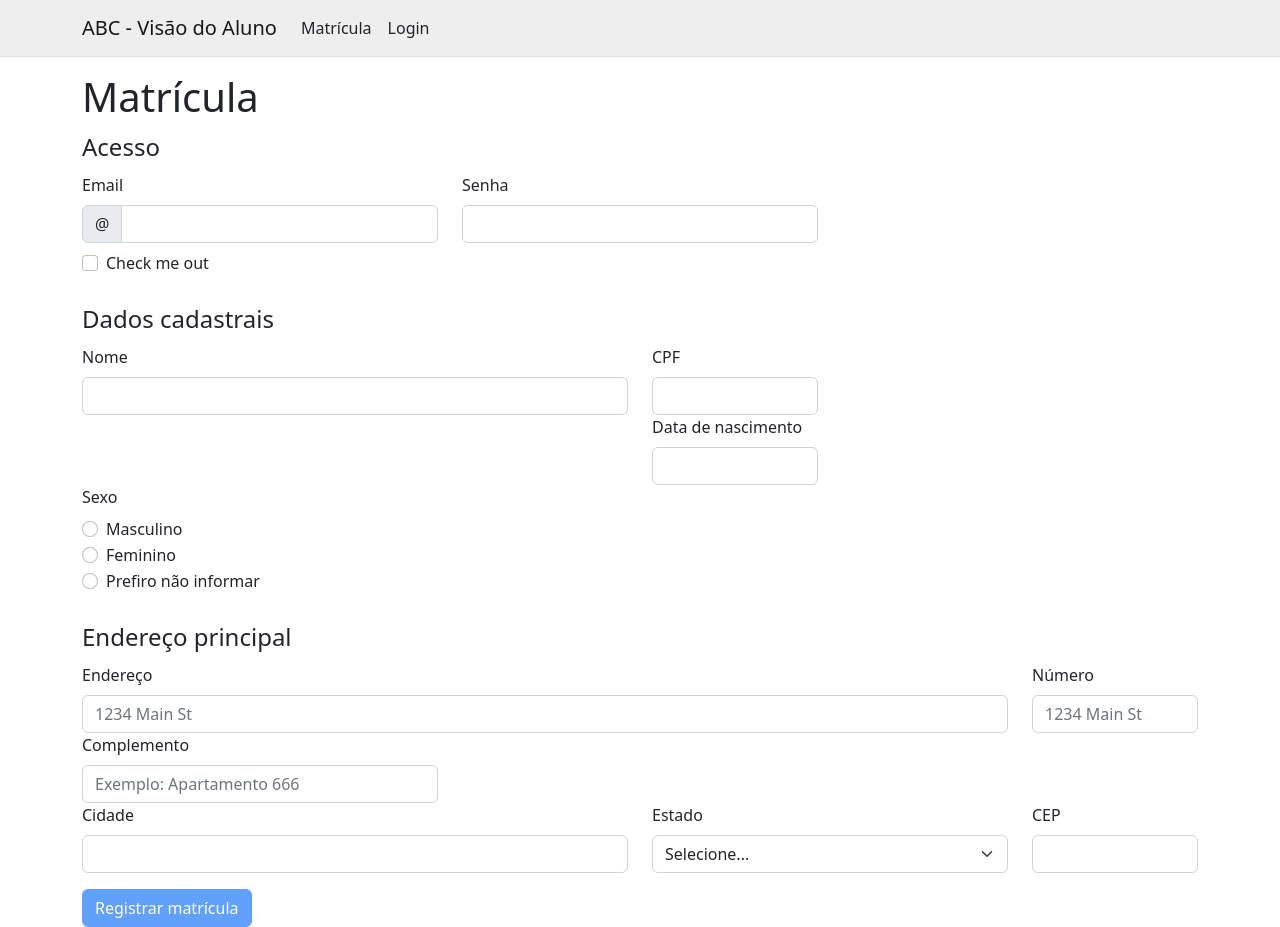
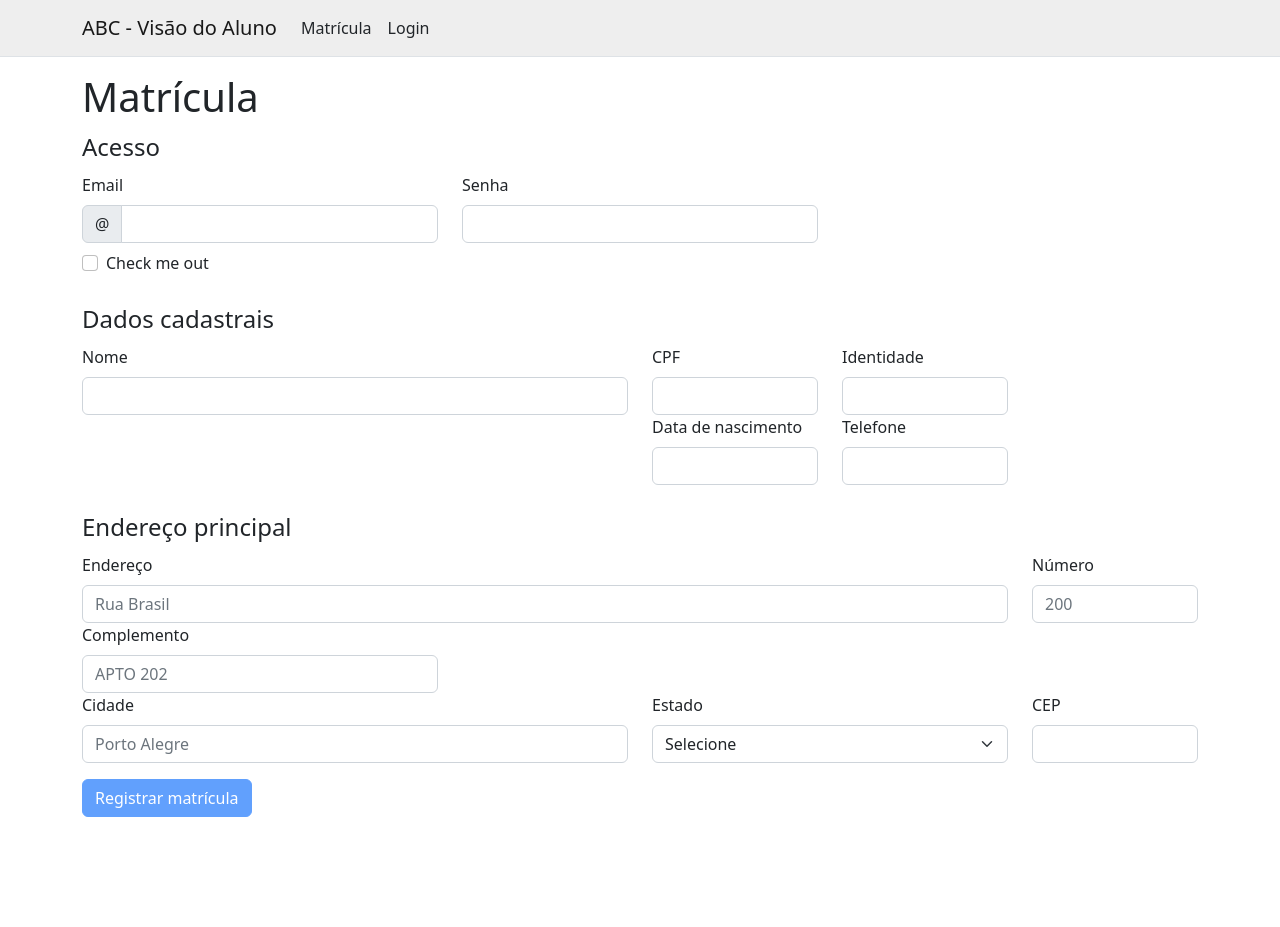
Before and after one commit to felipejunges/Financeiro.Front, an Angular app: page /matricula in a window 1280 px wide. After the commit the page ends 817 px from the top, so only its background shows below. Built offline with nearby package versions, Linux system fonts and the light colour scheme.

Commit message:
🚧 Criada primeira versão do POST da matrícula, incompleta

```diff
--- a/src/app/components/matricula/matricula.component.html
+++ b/src/app/components/matricula/matricula.component.html
@@ -6,10 +6,10 @@
     <legend>Acesso</legend>
     <div class="row">
       <div class="col-md-4">
-        <label for="inputEmail4" class="form-label">Email</label>
+        <label for="email" class="form-label">Email</label>
         <div class="input-group">
           <span class="input-group-text" id="basic-addon1">@</span>
-          <input type="text" class="form-control" [ngClass]="campoInvalido('email') ? 'is-invalid' : ''" aria-label="Username" aria-describedby="basic-addon1" id="inputEmail4" formControlName="email">
+          <input type="text" class="form-control" [ngClass]="campoInvalido('email') ? 'is-invalid' : ''" aria-label="E-mail" aria-describedby="basic-addon1" id="email" formControlName="email">
 
           <div *ngIf="campoInvalido('email')" class="invalid-feedback">
             <div *ngIf="postagemForm.controls['email'].errors?.['required']">O e-mail é obrigatório</div>
@@ -20,8 +20,8 @@
         </div>
       </div>
       <div class="col-md-4">
-        <label for="inputPassword4" class="form-label">Senha</label>
-        <input type="password" class="form-control" id="inputPassword4" />
+        <label for="senha" class="form-label">Senha</label>
+        <input type="password" class="form-control" id="senha" />
       </div>
     </div>
     <div class="col-12 mt-2">
@@ -40,7 +40,7 @@
         <input type="text" class="form-control" [ngClass]="campoInvalido('nome') ? 'is-invalid' : ''" id="nome" formControlName="nome" />
 
         <div *ngIf="campoInvalido('nome')" class="invalid-feedback">
-          <div *ngIf="postagemForm.controls['nome'].errors?.['required']">O título é obrigatório</div>
+          <div *ngIf="postagemForm.controls['nome'].errors?.['required']">O nome é obrigatório</div>
           <div *ngIf="postagemForm.controls['nome'].errors?.['minlength']">
             O tamanho mínimo do campo é de 3 caracteres
           </div>
@@ -56,37 +56,41 @@
           <div *ngIf="postagemForm.controls['cpf'].errors?.['cpfNotValid']">
             O CPF deve ser informado corretamente
           </div>
-          <div *ngIf="postagemForm.controls['cpf'].errors?.['teste']">Teste!</div>
+          <div *ngIf="postagemForm.controls['cpf'].errors?.['teste']">Funcionou!!</div>
+        </div>
+      </div>
+
+      <div class="col-md-2">
+        <label for="identidade" class="form-label">Identidade</label>
+        <input type="text" class="form-control" [ngClass]="campoInvalido('identidade') ? 'is-invalid' : ''" id="identidade" formControlName="identidade" />
+
+        <div *ngIf="campoInvalido('identidade')" class="invalid-feedback">
+          <div *ngIf="postagemForm.controls['identidade'].errors?.['required']">A identidade é obrigatória</div>
         </div>
       </div>
     </div>
     <div class="row">
       <div class="col-md-2 offset-6">
-        <label for="inputPassword4" class="form-label">Data de nascimento</label>
-        <input type="text" class="form-control" id="inputPassword4" />
+        <label for="dataNascimento" class="form-label">Data de nascimento</label>
+        <input type="text" class="form-control" [ngClass]="campoInvalido('dataNascimento') ? 'is-invalid' : ''" id="dataNascimento" formControlName="dataNascimento" />
+
+        <div *ngIf="campoInvalido('dataNascimento')" class="invalid-feedback">
+          <div *ngIf="postagemForm.controls['dataNascimento'].errors?.['required']">A data de nascimento é obrigatória</div>
+          <div *ngIf="postagemForm.controls['dataNascimento'].errors?.['pattern']">
+            A data de nascimento deve ser informada corretamente (dd/mm/aaaa)
+          </div>
+        </div>
       </div>
-    </div>
 
-    <div class="row">
-      <div class="col-md-10">
-        <label class="form-label">Sexo</label>
-        <div class="form-check">
-          <input class="form-check-input" type="radio" name="gridRadios" id="gridRadios1" value="option1">
-          <label class="form-check-label" for="gridRadios1">
-            Masculino
-          </label>
-        </div>
-        <div class="form-check">
-          <input class="form-check-input" type="radio" name="gridRadios" id="gridRadios2" value="option2">
-          <label class="form-check-label" for="gridRadios2">
-            Feminino
-          </label>
-        </div>
-        <div class="form-check disabled">
-          <input class="form-check-input" type="radio" name="gridRadios" id="gridRadios3" value="option3">
-          <label class="form-check-label" for="gridRadios3">
-            Prefiro não informar
-          </label>
+      <div class="col-md-2">
+        <label for="telefone" class="form-label">Telefone</label>
+        <input type="text" class="form-control" [ngClass]="campoInvalido('telefone') ? 'is-invalid' : ''" id="telefone" formControlName="telefone" />
+
+        <div *ngIf="campoInvalido('telefone')" class="invalid-feedback">
+          <div *ngIf="postagemForm.controls['telefone'].errors?.['required']">O telefone é obrigatório</div>
+          <div *ngIf="postagemForm.controls['telefone'].errors?.['pattern']">
+            O telefone deve ser informado corretamente (XX) XXXXX-XXXX
+          </div>
         </div>
       </div>
     </div>
@@ -96,55 +100,64 @@
     <legend>Endereço principal</legend>
     <div class="row">
       <div class="col-10">
-        <label for="inputAddress" class="form-label">Endereço</label>
-        <input
-          type="text"
-          class="form-control"
-          id="inputAddress"
-          placeholder="1234 Main St"
-        />
+        <label for="logradouro" class="form-label">Endereço</label>
+        <input type="text" class="form-control" [ngClass]="campoInvalido('logradouro') ? 'is-invalid' : ''" id="logradouro" formControlName="logradouro" placeholder="Rua Brasil" />
+
+        <div *ngIf="campoInvalido('logradouro')" class="invalid-feedback">
+          <div *ngIf="postagemForm.controls['logradouro'].errors?.['required']">O endereço é obrigatório</div>
+        </div>
       </div>
       <div class="col-2">
-        <label for="inputAddress" class="form-label">Número</label>
-        <input
-          type="text"
-          class="form-control"
-          id="inputAddress"
-          placeholder="1234 Main St" />
+        <label for="numero" class="form-label">Número</label>
+        <input type="text" class="form-control" [ngClass]="campoInvalido('numero') ? 'is-invalid' : ''" id="numero" formControlName="numero" placeholder="200" />
+
+        <div *ngIf="campoInvalido('numero')" class="invalid-feedback">
+          <div *ngIf="postagemForm.controls['numero'].errors?.['required']">O número do endereço é obrigatório</div>
+        </div>
       </div>
     </div>
 
     <div class="row">
       <div class="col-4">
-        <label for="inputAddress2" class="form-label">Complemento</label>
-        <input
-          type="text"
-          class="form-control"
-          id="inputAddress2"
-          placeholder="Exemplo: Apartamento 666"
-        />
+        <label for="complemento" class="form-label">Complemento</label>
+        <input type="text" class="form-control" [ngClass]="campoInvalido('complemento') ? 'is-invalid' : ''" id="complemento" formControlName="complemento" placeholder="APTO 202" />
       </div>
     </div>
 
     <div class="row">
       <div class="col-md-6">
-        <label for="inputCity" class="form-label">Cidade</label>
-        <input type="text" class="form-control" id="inputCity" />
+        <label for="cidade" class="form-label">Cidade</label>
+        <input type="text" class="form-control" [ngClass]="campoInvalido('cidade') ? 'is-invalid' : ''" id="cidade" formControlName="cidade" placeholder="Porto Alegre" />
+
+        <div *ngIf="campoInvalido('cidade')" class="invalid-feedback">
+          <div *ngIf="postagemForm.controls['cidade'].errors?.['required']">A cidade é obrigatória</div>
+        </div>
       </div>
 
       <div class="col-md-4">
-        <label for="inputState" class="form-label">Estado</label>
-        <select id="inputState" class="form-select">
-          <option selected>Selecione...</option>
-          <option value="PR">Paraná</option>
-          <option value="RS">Rio Grande do Sul</option>
-          <option value="SC">Santa Catarina</option>
+        <label for="estado" class="form-label">Estado</label>
+        <select id="estado" class="form-select" [ngClass]="campoInvalido('estado') ? 'is-invalid' : ''" id="estado" formControlName="estado">
+          <option value="" disabled>Selecione</option>
+          <option *ngFor="let estado of estados" [ngValue]="estado.uf">
+            {{ estado.nome }}
+          </option>
         </select>
+
+        <div *ngIf="campoInvalido('estado')" class="invalid-feedback">
+          <div *ngIf="postagemForm.controls['estado'].errors?.['required']">O estado é obrigatório</div>
+        </div>
       </div>
 
       <div class="col-md-2">
-        <label for="inputZip" class="form-label">CEP</label>
-        <input type="text" class="form-control" id="inputZip" />
+        <label for="cep" class="form-label">CEP</label>
+        <input type="text" class="form-control" [ngClass]="campoInvalido('cep') ? 'is-invalid' : ''" id="cep" formControlName="cep" />
+
+        <div *ngIf="campoInvalido('cep')" class="invalid-feedback">
+          <div *ngIf="postagemForm.controls['cep'].errors?.['required']">O CEP é obrigatório</div>
+          <div *ngIf="postagemForm.controls['cep'].errors?.['pattern']">
+            O CEP deve ser informado corretamente (XXXXX-XXX)
+          </div>
+        </div>
       </div>
     </div>
   </fieldset>
--- a/src/app/components/matricula/matricula.component.ts
+++ b/src/app/components/matricula/matricula.component.ts
@@ -13,18 +13,35 @@ export class MatriculaComponent implements OnInit {
 
   postagemForm!: FormGroup;
 
+  estados = [
+    { uf: 'RS', nome: 'Rio Grande do Sul' }
+  ];
+
   constructor(private service: MatriculaApiService) { }
 
   ngOnInit(): void {
     this.postagemForm = new FormGroup({
       email: new FormControl('', [Validators.required, Validators.email]),
       nome: new FormControl('', [Validators.required, Validators.minLength(3)]),
-      cpf: new FormControl('', [Validators.required, GenericValidators.isValidCpf()])
+      cpf: new FormControl('', [Validators.required, GenericValidators.isValidCpf()]),
+      identidade: new FormControl('', [Validators.required]),
+      dataNascimento: new FormControl('', [Validators.required, Validators.pattern(/^(0[1-9]|[12][0-9]|3[01])[/](0[1-9]|1[012])[/](19|20)\d{2}$/)]),
+      telefone: new FormControl('', [Validators.required, Validators.pattern(/^\([0-9]{2}\)\s?[0-9]{5}(-?)[0-9]{4}$/)]),
+      logradouro: new FormControl('', [Validators.required]),
+      numero: new FormControl('', [Validators.required]),
+      complemento: new FormControl(''),
+      cidade: new FormControl('', [Validators.required]),
+      estado: new FormControl('', [Validators.required]),
+      cep: new FormControl('', [Validators.required, Validators.pattern(/^[0-9]{5}(-)[0-9]{3}$/)])
     });
   }
 
   campoInvalido(campo: string) {
     return this.postagemForm.controls[campo].invalid && (this.postagemForm.controls[campo].dirty || this.postagemForm.controls[campo].touched);
+  }
+
+  obterValorCampo(campo: string): string {
+    return this.postagemForm.controls[campo].value;
   }
 
   // get nome() {
@@ -35,21 +52,21 @@ export class MatriculaComponent implements OnInit {
     if (this.postagemForm.invalid)
       return;
 
-    // this.postagemForm.setErrors({
-    //   cpf: 'teste'
-    // });
+    this.postagemForm.controls['cpf'].setErrors({ 'teste': true });
 
-    this.postagemForm.controls['cpf'].setErrors({'teste': true});
-
-    // this.service.incluir({
-    //   email: '',
-    //   senha: '',
-    //   nome: this.nome.value
-    // }).subscribe({
-    //   next: (v) => console.log(v),
-    //   error: (e) => console.error(e),
-    //   complete: () => console.info('complete')
-    // });
+    this.service.incluir({
+      email: this.obterValorCampo('email'),
+      senha: '',
+      nome: this.obterValorCampo('nome'),
+      cpf: this.obterValorCampo('cpf'),
+      identidade: this.obterValorCampo('identidade'),
+      dataNascimento: this.obterValorCampo('dataNascimento'),
+      telefone: this.obterValorCampo('telefone')
+    }).subscribe({
+      next: (v) => console.log(v),
+      error: (e) => console.error(e),
+      complete: () => console.info('complete')
+    });
   }
 
 }
```
Also changed, not shown: src/app/interfaces/Matricula.ts (+42 -1 lines).
